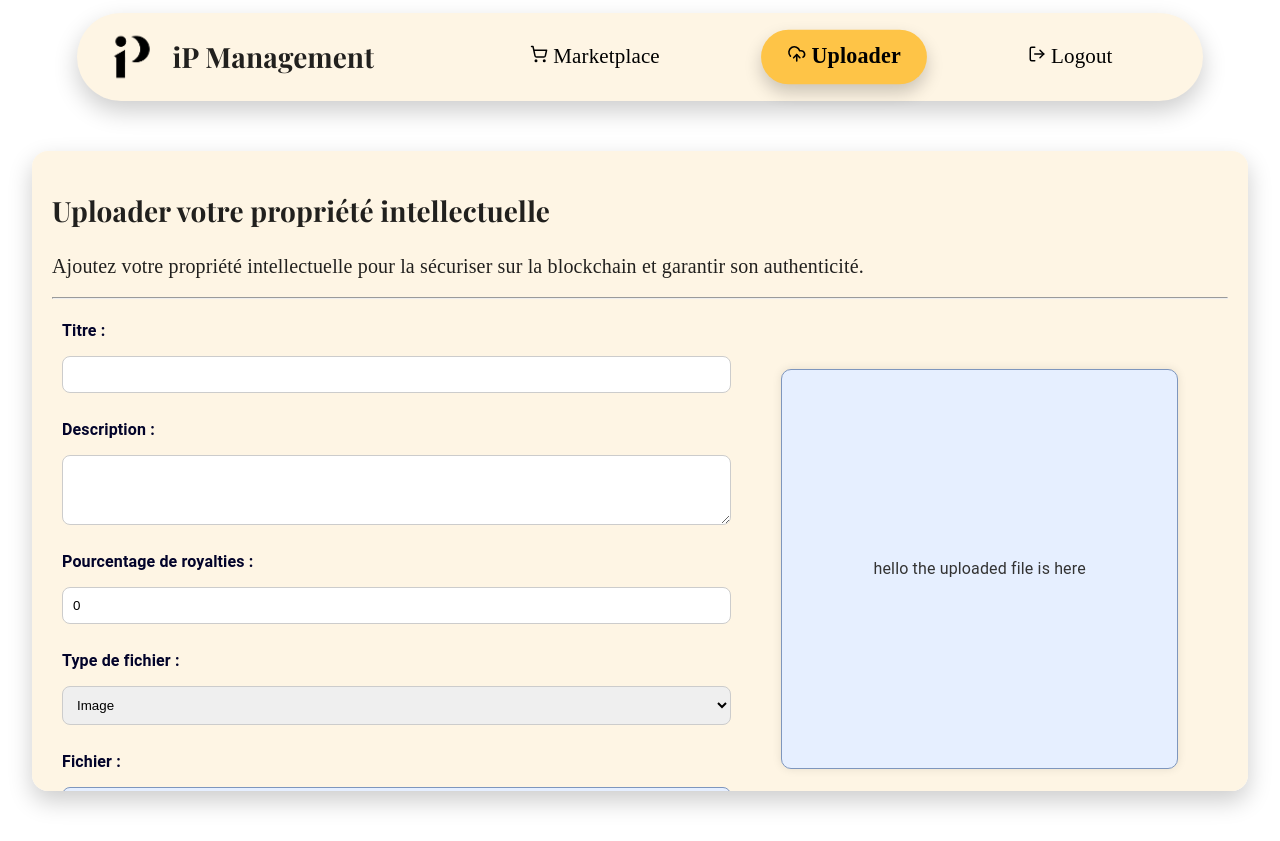
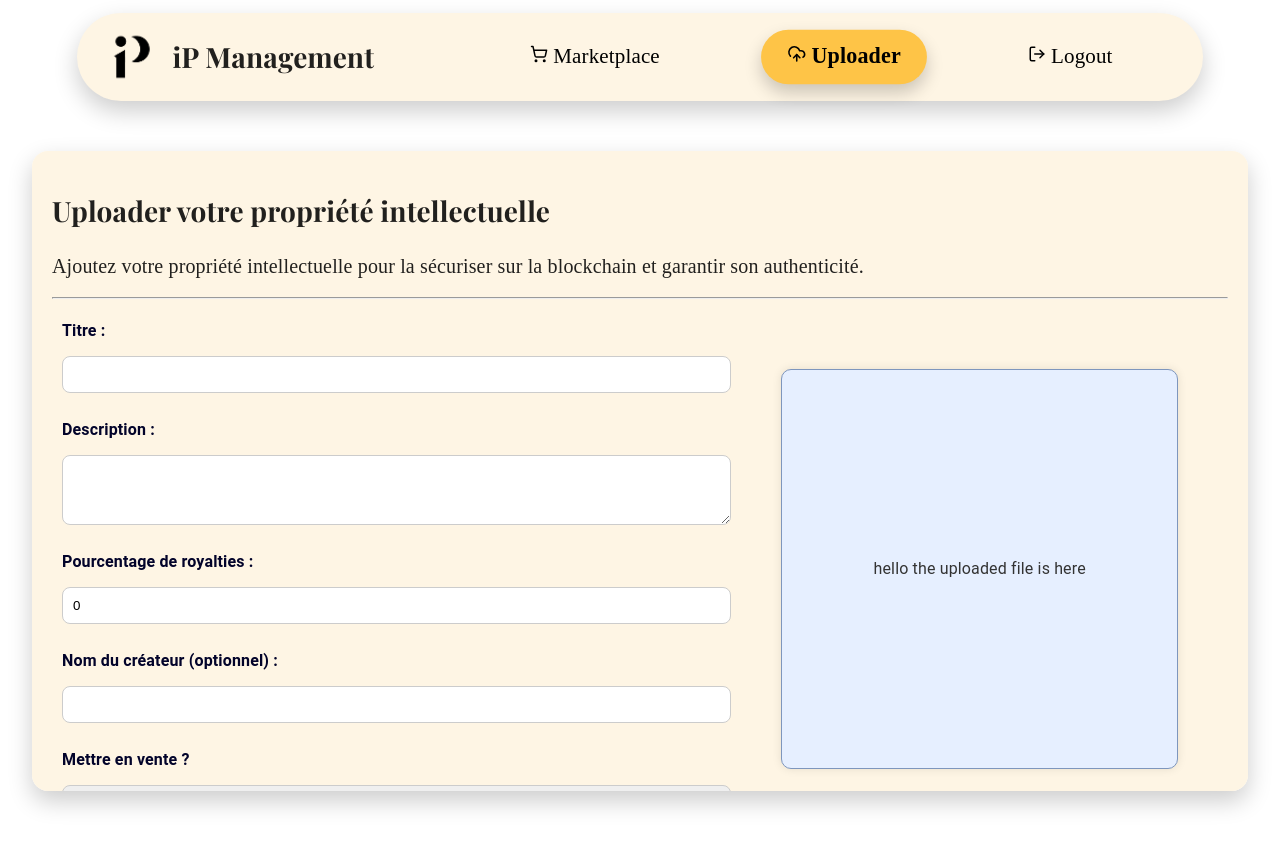
Before and after one commit to sirine-sudo/IP-frontend, a React (Create React App) app: page /upload in a window 1280 px wide. Built offline with nearby package versions, Linux system fonts and the light colour scheme.

Commit message:
feat: ajouter propriétés d'IP pour la vente (prix, statut, nom créateur préféré)

```diff
--- a/src/components/UploadForm/index.js
+++ b/src/components/UploadForm/index.js
@@ -13,7 +13,11 @@ const UploadForm = () => {
     type: "image",
     file: null,
     royalty_percentage: 0,
+    is_for_sale: "false",
+    price: "",
+    preferred_creator_name: "",
   });
+
   const [loading, setLoading] = useState(false);
   const [message, setMessage] = useState("");
   const navigate = useNavigate();
@@ -68,6 +72,22 @@ const UploadForm = () => {
             max="100"
             className="form-input"
           />
+<label className="form-label">Nom du créateur (optionnel) :</label>
+<input type="text" name="preferred_creator_name" onChange={handleChange} className="form-input" />
+
+<label className="form-label">Mettre en vente ?</label>
+<select name="is_for_sale" onChange={handleChange} className="form-select">
+  <option value="false">Non</option>
+  <option value="true">Oui</option>
+</select>
+
+{/* Si en vente ➔ afficher Prix */}
+{formData.is_for_sale === "true" && (
+  <>
+    <label className="form-label">Prix (€) :</label>
+    <input type="number" name="price" onChange={handleChange} className="form-input" min="0" step="0.01" />
+  </>
+)}
 
           <label className="form-label">Type de fichier :</label>
           <select name="type" onChange={handleChange} className="form-select">
--- a/src/services/api.js
+++ b/src/services/api.js
@@ -34,6 +34,9 @@ export const refreshAccessToken = async () => {
   data.append("type", formData.type);
   data.append("file", formData.file);
   data.append("royalty_percentage", formData.royalty_percentage || 0);
+  data.append("is_for_sale", formData.is_for_sale);
+  data.append("price", formData.price || null);
+  data.append("preferred_creator_name", formData.preferred_creator_name);
 
   const response = await fetch("http://localhost:5000/api/ips", {
     method: "POST",
```
Lines whose indentation alone changed are shown as unchanged.
